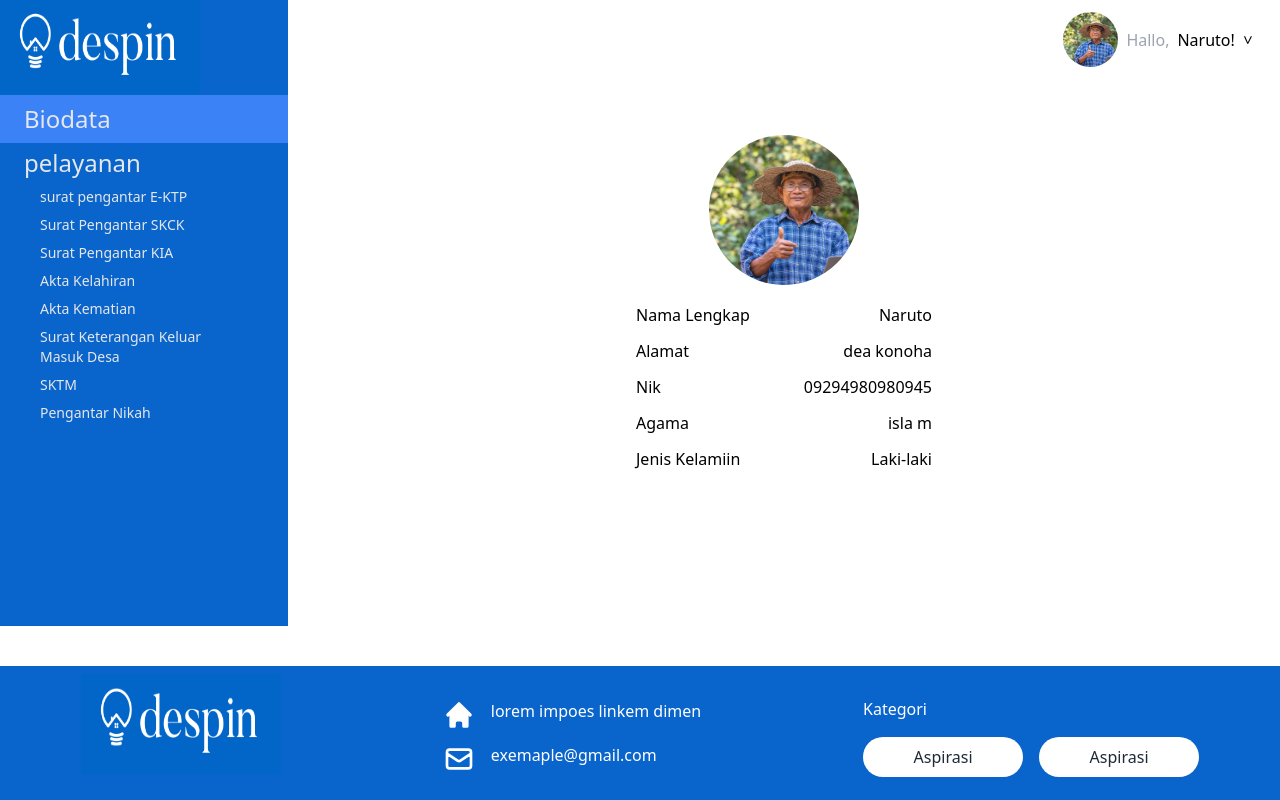
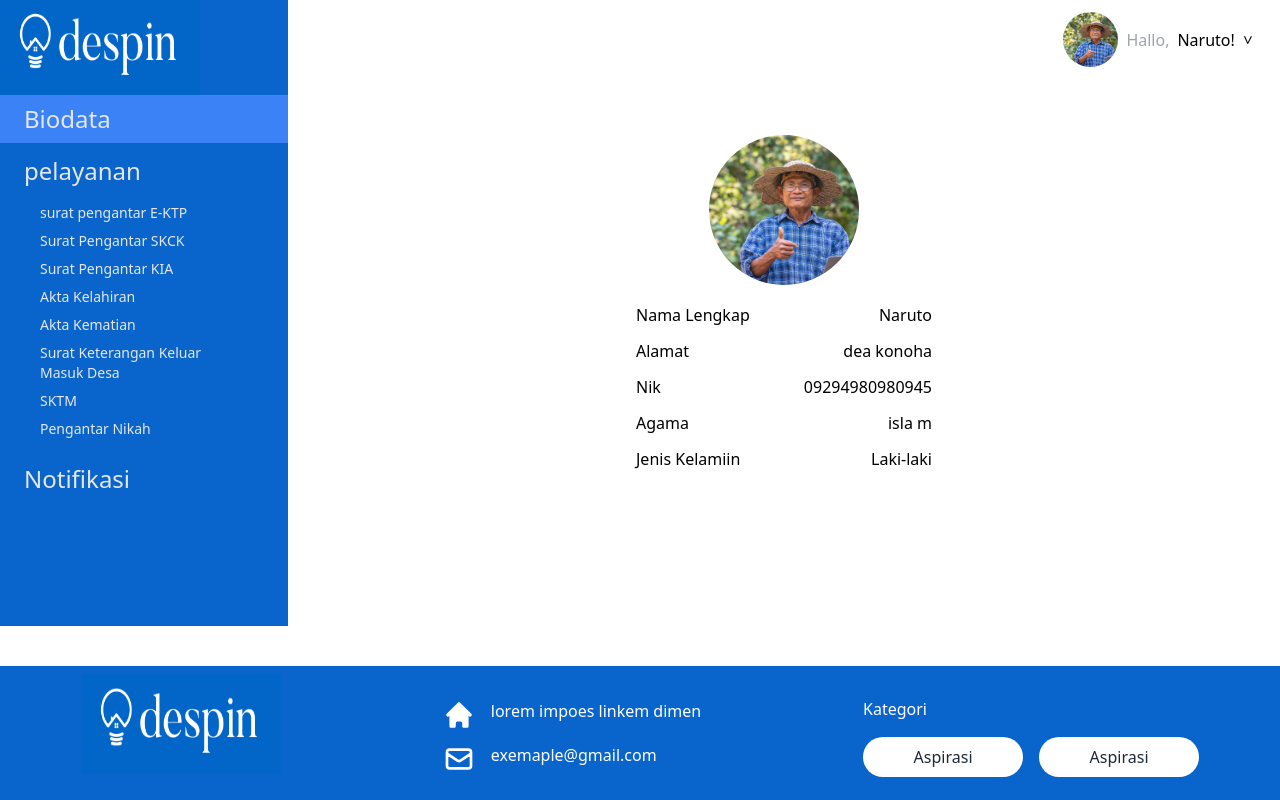
Before and after one commit to onceLearner/singap, a Next.js app: page /layanan/home in a window 1280 px wide. Built offline with nearby package versions, Linux system fonts and the light colour scheme.

Commit message:
new comit

```diff
--- a/components/layanan/header.js
+++ b/components/layanan/header.js
@@ -3,6 +3,8 @@ import Image from "next/image"
 import Link from "next/link"
 
 const Header = ({ user }) => {
+    const [dropDownModal, setDropDownModal] = React.useState(false)
+
     return (
         <div className="flex justify-between w-full   ">
 
@@ -23,9 +25,18 @@ const Header = ({ user }) => {
 
                     <span className="text-gray-400"> Hallo,</span>
                     <span>{user.nama}!</span>
-                    <button className="transform rotate-90 ">
+                    <button className="transform rotate-90 " onClick={() => setDropDownModal(!dropDownModal)}>
                         {`>`}
                     </button>
+                    {dropDownModal &&
+                        <div className="absolute top-16 right-6 z-10 shadow-2xl  border  w-36  bg-white rounded-3xl  flex flex-col space-y-3">
+                            <button className="hover:bg-gray-100 py-1 rounded-3xl "> Pengaturan</button>
+                            <Link href="/">
+                                <button className="hover:bg-gray-100 py-1 rounded-3xl " > keluar </button>
+                            </Link>
+
+                        </div>
+                    }
                 </div>
 
 
--- a/pages/layanan/home.js
+++ b/pages/layanan/home.js
@@ -25,8 +25,10 @@ const Home = () => {
 
                 <div className={` ${sideBarVisible ? 'absolute top-0 right-0 left-0 bottom-0  z-40 flex flex-col' : 'hidden'}  md:flex    flex-col flex-0   text-gray-200 md:w-72   `} style={{ backgroundColor: "#0964CC" }}>
 
-                    <h4 className="text-2xl  w-full p-2 px-6 bg-blue-500  mb-1 ">Biodata</h4>
-                    <h3 className="text-2xl   px-6 ">pelayanan </h3>
+                    <h4 className="text-2xl  w-full p-2 px-6 bg-blue-500  mb-1 cursor-pointer ">Biodata</h4>
+                    <Link href="/layanan/layanan" >
+                        <h3 className="text-2xl  py-2  px-6 cursor-pointer hover:bg-blue-600  ">pelayanan </h3>
+                    </Link>
 
                     {
                         arr.map(title => (
@@ -35,6 +37,10 @@ const Home = () => {
                             </span>
                         ))
                     }
+
+                    <Link href="/layanan/notifikasi" >
+                        <h3 className="text-2xl   py-2 mt-4 px-6 cursor-pointer hover:bg-blue-600  ">Notifikasi </h3>
+                    </Link>
 
 
                     <div className={` ${sideBarVisible ? 'absolute top-10 right-0  z-50' : 'hidden'}  md:hidden `}>
--- a/pages/layanan/notifikasi.js
+++ b/pages/layanan/notifikasi.js
@@ -46,9 +46,9 @@ const Notifikasi = () => {
                 <div className={` ${sideBarVisible ? 'absolute top-0 right-0 left-0 bottom-0  z-40 flex flex-col' : 'hidden'}  md:flex    flex-col flex-0   text-gray-100 md:w-72   `} style={{ backgroundColor: "#0964CC" }}>
 
                     <Link href="/layanan/home">
-                        <h4 className="text-2xl   p-2 px-6   mb-1 ">Akun Saya</h4>
+                        <h4 className="text-2xl   p-2 px-6   mb-1  cursor-pointer">Akun Saya</h4>
                     </Link>
-                    <h3 className="text-2xl  bg-blue-500 w-full   px-6 py-2 ">Notifikasi </h3>
+                    <h3 className="text-2xl  bg-blue-500 w-full   px-6 py-2  cursor-pointer">Notifikasi </h3>
 
 
 
```
